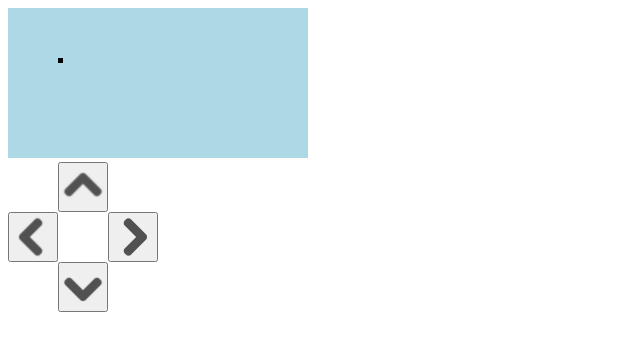
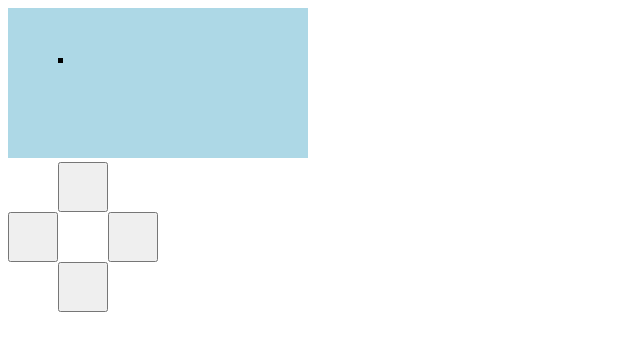
Before and after one commit to steff-mat/HvZ, a plain HTML site: page index.html in a window 1280 px wide. Shown: the whole page, without its empty margins (0-640 px from the left). Drawn offline with Linux system fonts and the light colour scheme.

Commit message:
Remove button img's

```diff
--- a/index.html
+++ b/index.html
@@ -15,23 +15,23 @@
         <div class="empty-block">
             <div class="empty-block"></div>
             <button class="empty-block" id="toLeft">
-                <img src="./src/arrowLeft.png">
+                <!-- <img src="./src/arrowLeft.png"> -->
             </button>
             <div class="empty-block"></div>
         </div>
         <div class="empty-block">
             <button class="empty-block" id="toUp">
-                <img src="./src/arrowUp.png">
+                <!-- <img src="./src/arrowUp.png"> -->
             </button>
             <div class="empty-block"></div>
             <button class="empty-block" id="toDown">
-                <img src="./src/arrowDown.png">
+                <!-- <img src="./src/arrowDown.png"> -->
             </button>
         </div>
         <div class="empty-block">
             <div class="empty-block"></div>
             <button class="empty-block" id="toRight">
-                <img src="./src/arrowRight.png">
+                <!-- <img src="./src/arrowRight.png"> -->
             </button>
             <div class="empty-block"></div>
         </div>
```
